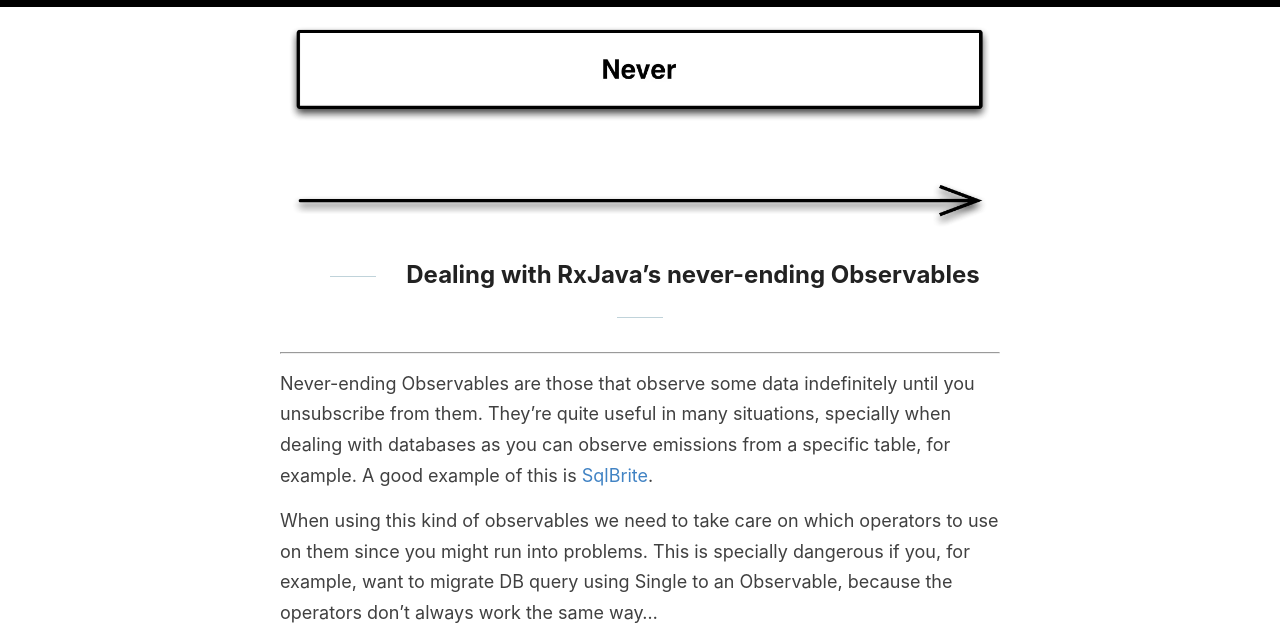
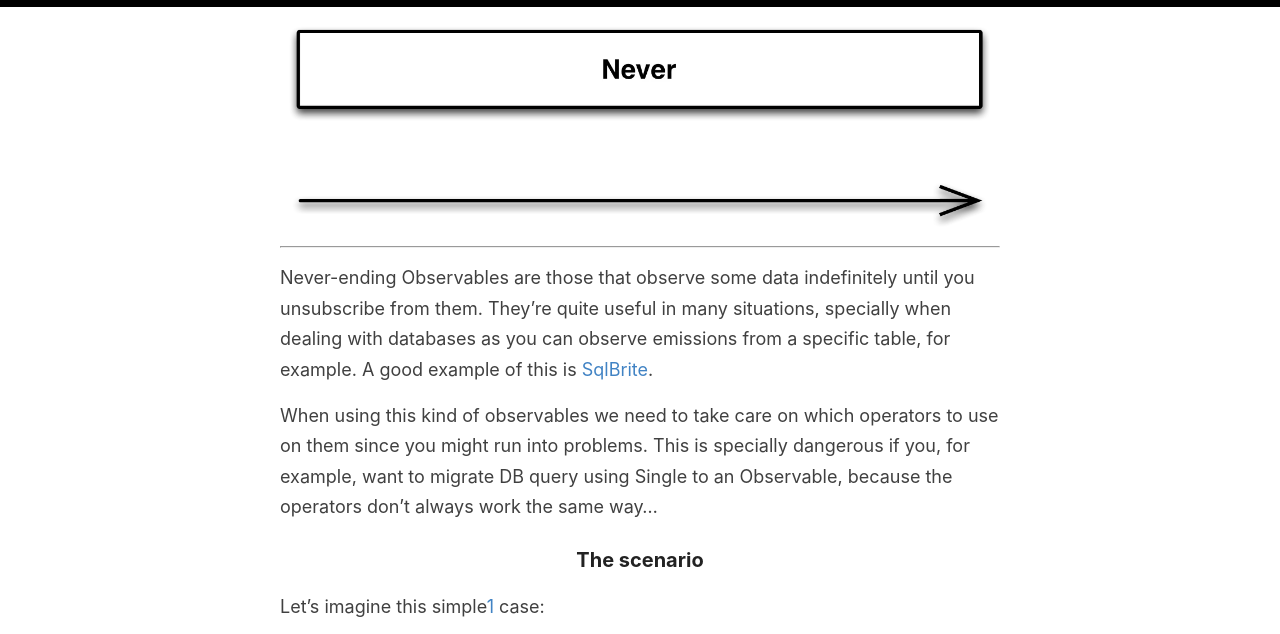
Before and after one commit to aballano/aballano.github.io, a Jekyll site: the page built from _posts/2016-03-02-never-ending-observables.md, in a window 1280 px wide and 900 px high, scrolled down 416 px, cut to the strip 0-634 px from the top of the window. Built offline with Jekyll 4.4.1, drawn with Linux system fonts in a browser that asks for light colours.

Commit message:
Update 2016-03-02-never-ending-observables.md

```diff
--- a/_posts/2016-03-02-never-ending-observables.md
+++ b/_posts/2016-03-02-never-ending-observables.md
@@ -10,8 +10,6 @@ published: true
 ---
 
 ![](https://raw.githubusercontent.com/aballano/aballano.github.io/master/images/2016-03-02-never-ending-observables_1.webp "A never ending Observable diagram")
-
-## Dealing with RxJava's never-ending Observables
 
 ---
 
```
